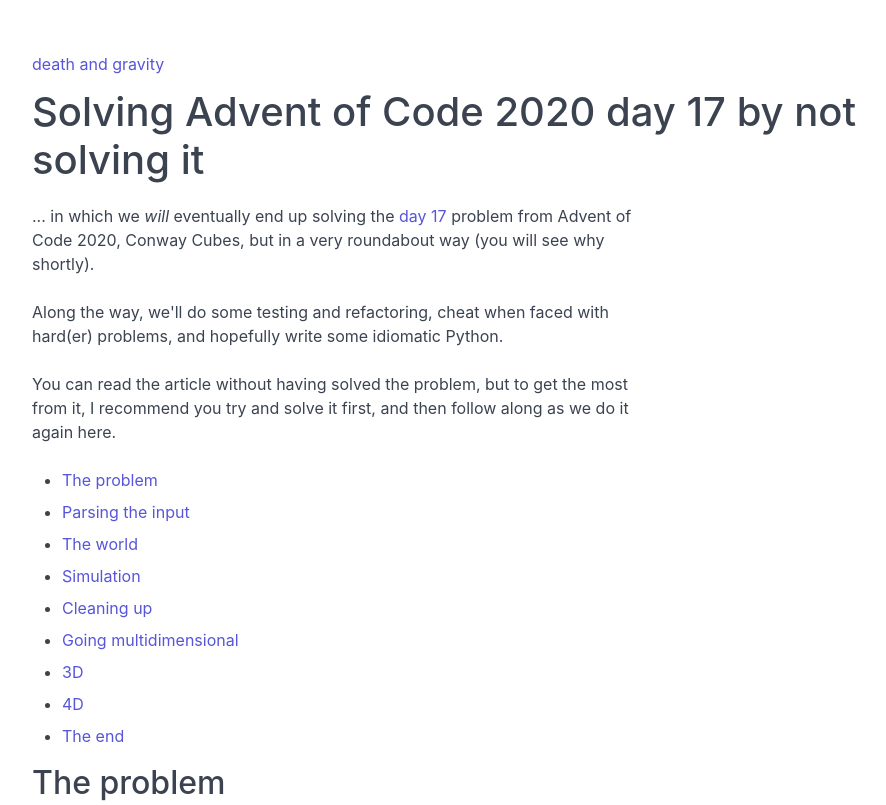
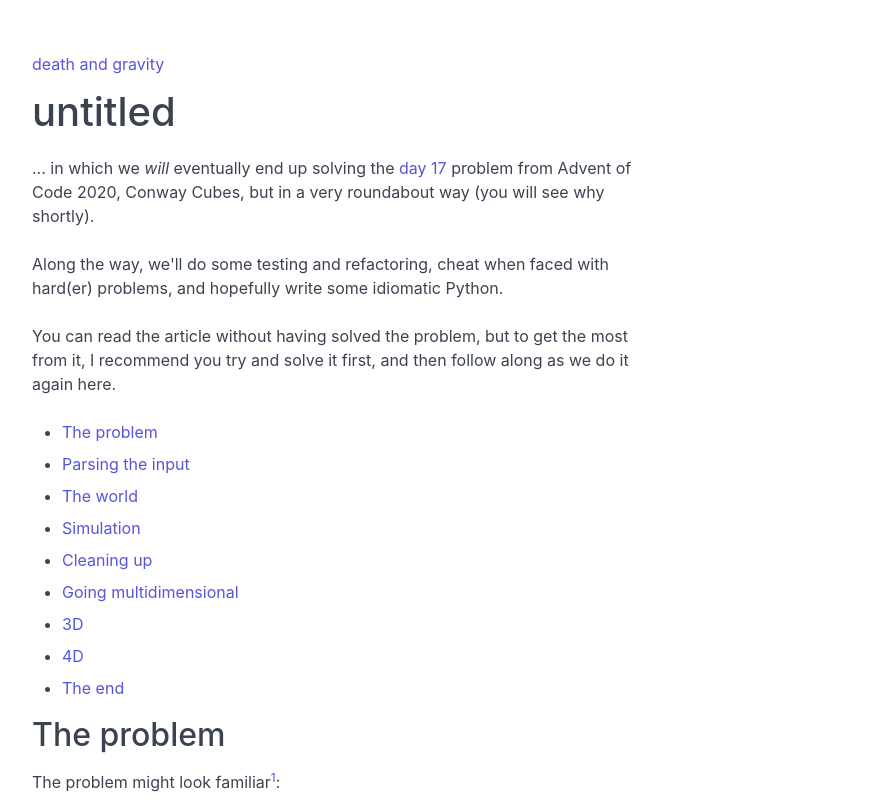
Before and after one commit to lemon24/lemon24.github.io, a plain HTML site: page conway-cubes.html in a window 1280 px wide. Shown: the top 805 px of the page, without its empty margins (128-1014 px from the left). Drawn offline with Linux system fonts and the light colour scheme.

Commit message:
Update conway-cubes.html

```diff
--- a/conway-cubes.html
+++ b/conway-cubes.html
@@ -12,7 +12,7 @@
 
 
 
-<title>Solving Advent of Code 2020 day 17 by not solving it - death and gravity</title>
+<title>untitled - death and gravity</title>
 
 
 <script>
@@ -53,7 +53,7 @@ window.addEventListener('resize', set_vh);
 </ul>
 </nav>
 
-<h1>Solving Advent of Code 2020 day 17 by not solving it</h1>
+<h1>untitled</h1>
 
 </header>
 
```
